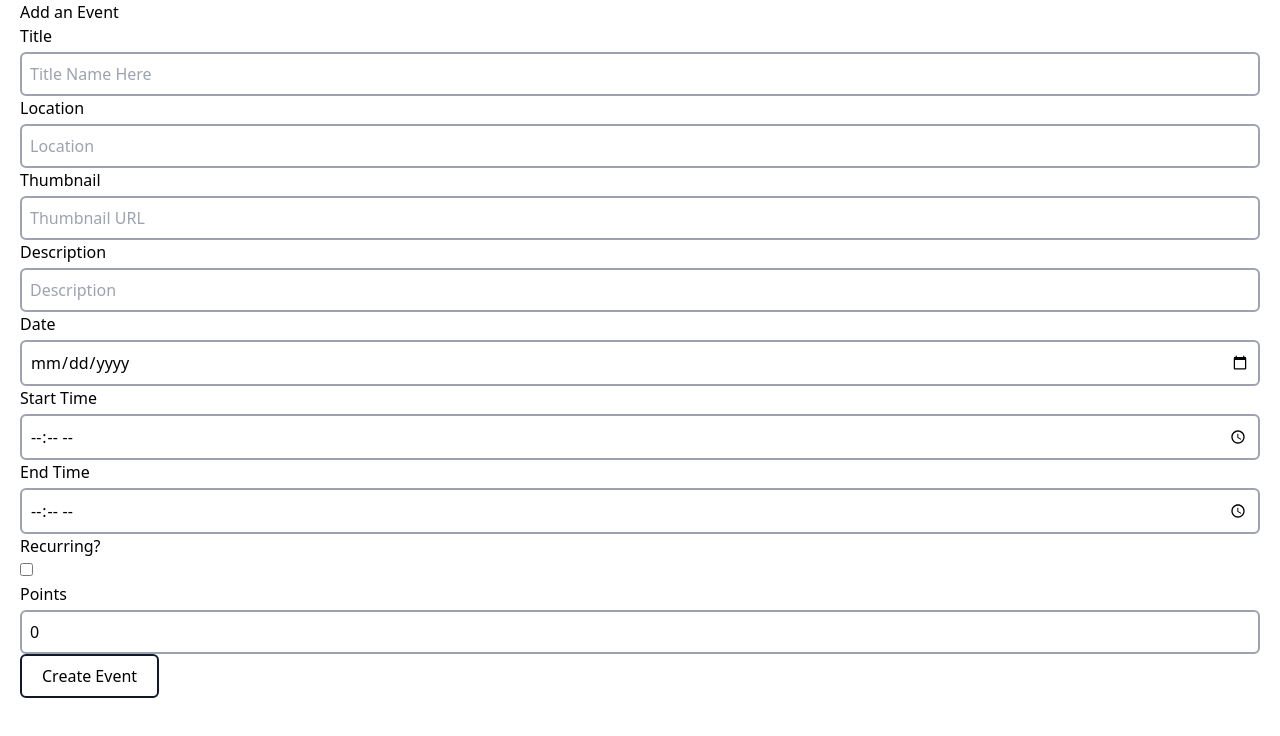
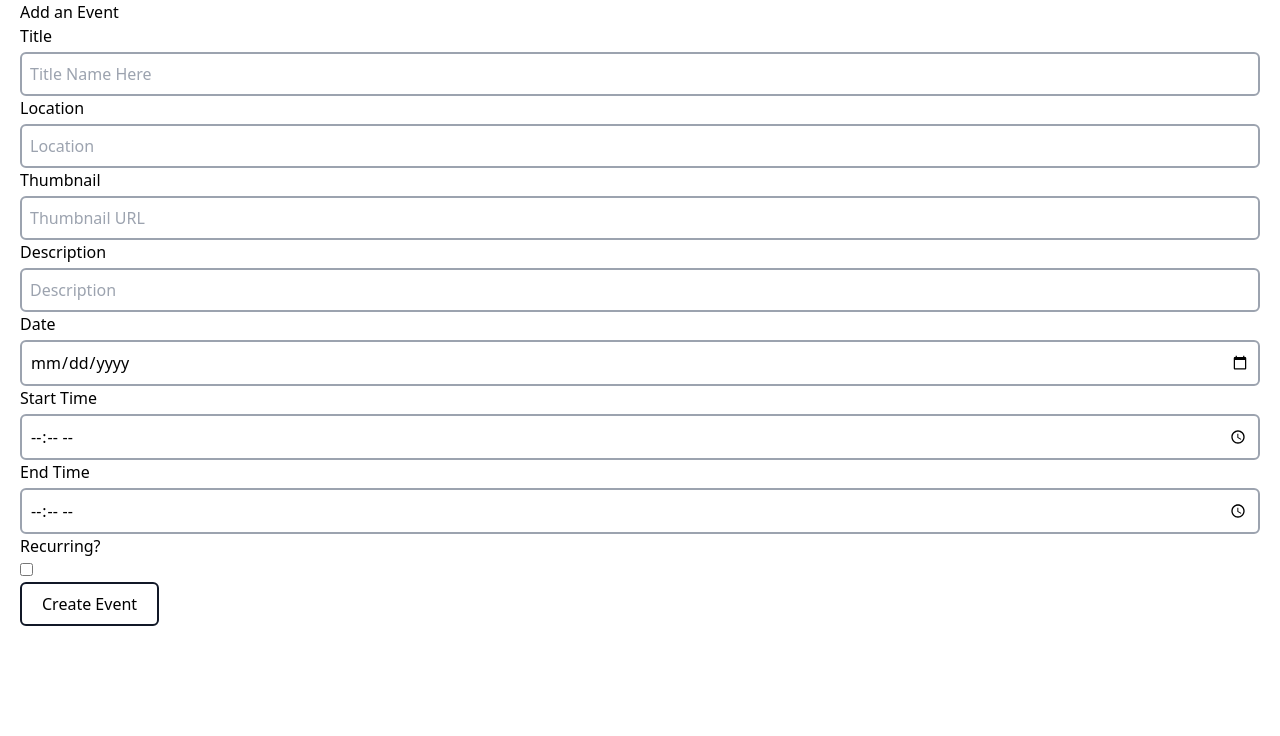
Before and after one commit to cppcki/website, a Next.js app: page /events in a window 1280 px wide. Shown: the top 736 px of the page. Built offline with nearby package versions, Linux system fonts and the light colour scheme.

Commit message:
removed points

```diff
--- a/src/pages/events.tsx
+++ b/src/pages/events.tsx
@@ -21,7 +21,7 @@ type EventItem = {
   thursday: boolean,
   friday: boolean,
   saturday: boolean,
-  points: number
+  // points: number
 };
 
 function RecurringDays(props: any) {
@@ -70,7 +70,7 @@ function EventForm() {
     thursday: false,
     friday: false,
     saturday: false,
-    points: 0
+    // points: 0
   });
 
   const handleInput = useCallback((event: SyntheticEvent<HTMLInputElement>) => {
@@ -163,14 +163,14 @@ function EventForm() {
         events={events}
         handleInput={handleInput}
       />
-      <TextInput
+      {/* <TextInput
         name="points"
         label="Points"
         type="number"
         placeholder="Points"
         value={events.points}
         onChange={handleInput}
-      />
+      /> */}
       <Button variant="outline" disableDebounce onClick={handleOnClick}>Create Event</Button>
     </div>
   );
```
